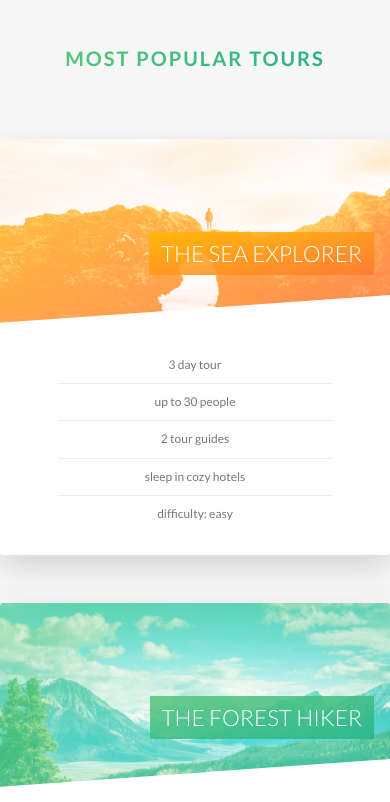
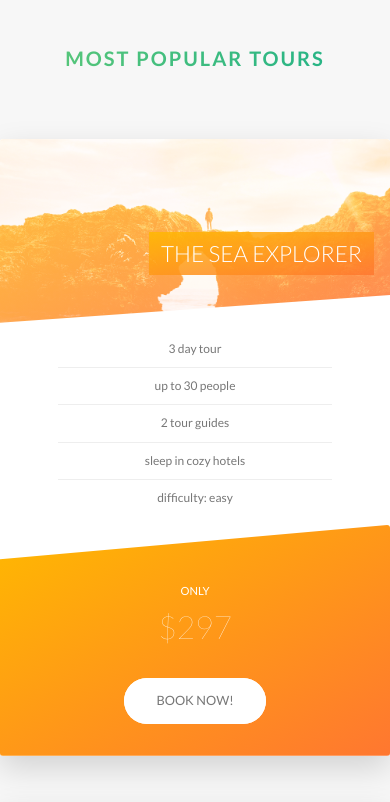
Before and after one commit to Daniel-1017/SASS, a website: page Natours/index.html in a window 390 px wide. Shown: the part 2580-3382 px from the top of the page. Drawn offline with Linux system fonts and the light colour scheme.

Commit message:
writing media queries - tours, stories and booking section

```diff
--- a/Natours/sass/components/_card.scss
+++ b/Natours/sass/components/_card.scss
@@ -149,4 +149,50 @@
         font-size: 6rem;
         font-weight: 100;
     }
+
+    // MEDIA QUERY --------------------------------------------------------------
+
+    @include respond(tab-port) {
+        height: auto;
+        border-radius: 3px;
+        background-color: $color-white;
+        box-shadow: 0 1.5rem 4rem rgba($color-black, .15);
+
+        &__side {
+            height: auto;
+            position: relative;
+            box-shadow: none;
+
+            &--back {
+                transform: rotateY(0);
+                clip-path: polygon(0 15%, 100% 0, 100% 100%, 0 100%);
+            }
+        }
+
+        &:hover &__side--front {
+            transform: rotateY(0);
+        }
+
+        &__details {
+            padding: 1rem 3rem;
+        }
+
+        // front side styling
+        &__cta {
+            position: relative;
+            top: 0;
+            left: 0;
+            transform: translate(0);
+            width: 100%;
+            padding: 7rem 4rem 4rem 4rem;
+        }
+
+        &__price-box {
+            margin-bottom: 3rem;
+        }
+
+        &__price-value {
+            font-size: 4rem;
+        }
+    }
 }
--- a/Natours/sass/components/_form.scss
+++ b/Natours/sass/components/_form.scss
@@ -18,6 +18,10 @@
         width: 90%;
         display: block;
         transition: all .3s;
+
+        @include respond(tab-port) {
+            width: 100%;
+        }
 
         &:focus {
             outline: none;
@@ -52,6 +56,11 @@
     &__radio-group {
         width: 49%;
         display: inline-block;
+
+        @include respond(tab-port) {
+            width: 100%;
+            margin-bottom: 2rem;
+        }
     }
 
     &__radio-input {
--- a/Natours/sass/components/_story.scss
+++ b/Natours/sass/components/_story.scss
@@ -9,6 +9,16 @@
     font-size: $default-font-size;
     transform: skewX(-12deg);
 
+    @include respond(tab-port) {
+        width: 100%;
+        padding: 4rem;
+        padding-left: 7rem;
+    }
+
+    @include respond(phone) {
+        transform: skewX(0);
+    }
+
     &__shape {
         width: 15rem;
         height: 15rem;
@@ -19,6 +29,10 @@
         clip-path: circle(50% at 50% 50%);
         transform: translateX(-3rem) skewX(12deg);
         position: relative;
+
+        @include respond(phone) {
+            transform: translateX(-3rem) skewX(0);
+        }
     }
 
     &__img {
@@ -30,6 +44,10 @@
 
     &__text {
         transform: skewX(12deg);
+
+        @include respond(phone) {
+            transform: skewX(0);
+        }
     }
 
     &__caption {
--- a/Natours/sass/pages/_home.scss
+++ b/Natours/sass/pages/_home.scss
@@ -63,10 +63,29 @@
     border-radius: 3px;
     box-shadow: 0 1.5rem 4rem rgba($color-black, .2);
 
-    height: 50rem;
+    @include respond(tab-land) {
+        background-image:
+        linear-gradient(105deg, rgba($color-white, .9) 0%, rgba($color-white, .9) 65%, transparent 65%),
+        url(../img/nat-10.jpg);
+        background-size: cover;
+    }
+
+    @include respond(tab-port) {
+        background-image:
+        linear-gradient(to right, rgba($color-white, .9) 0%, rgba($color-white, .9) 100%),
+        url(../img/nat-10.jpg);
+    }
 
     &__form {
         width: 50%;
         padding: 6rem;
+
+        @include respond(tab-land) {
+            width: 65%;
+        }
+
+        @include respond(tab-port) {
+            width: 100%;
+        }
     }
 }
```
Also changed, not shown: Natours/css/style.css.
